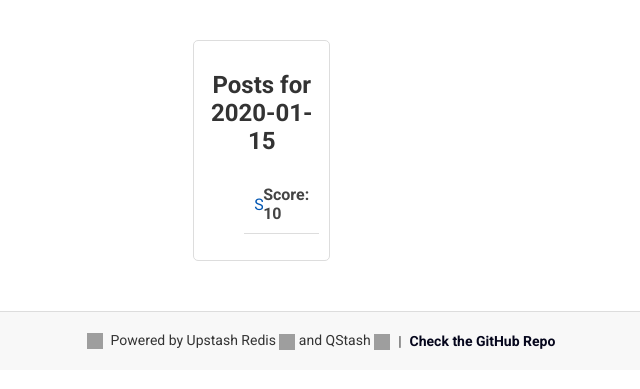
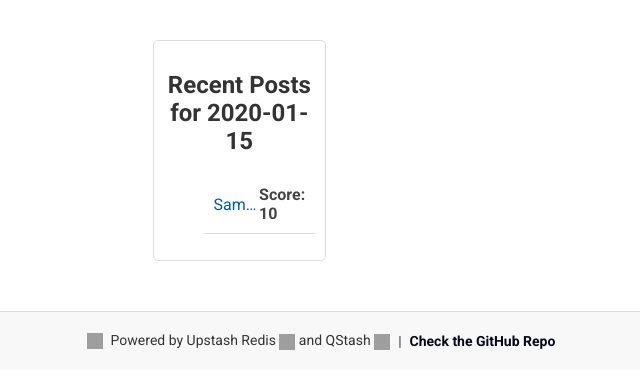
Before and after one commit to Abdusshh/US-Elections-2024, a FastAPI app: template templates/index.html in a window 1280 px wide. Shown: the part 270-659 px from the top of the page, without its empty margins (319-959 px from the left). Run offline with FastAPI, Linux system fonts and the light colour scheme; the template is opened without the code that fills it: most values are stand-ins (such as "Sample title", 1, 10 or a date in 2020); grey boxes are pictures that could not be loaded.

Commit message:
Change displayed posts title

```diff
--- a/templates/index.html
+++ b/templates/index.html
@@ -103,7 +103,7 @@
 <div class="posts-container">
     {% for candidate, candidate_posts in posts.items() %}
         <div class="post-list">
-            <h2 style="text-align: center;">Posts for {{ candidate }}</h2>
+            <h2 style="text-align: center;">Recent Posts for {{ candidate }}</h2>
             <ul>
                 {% for post in candidate_posts %}
                 <li class="post-item">
```
